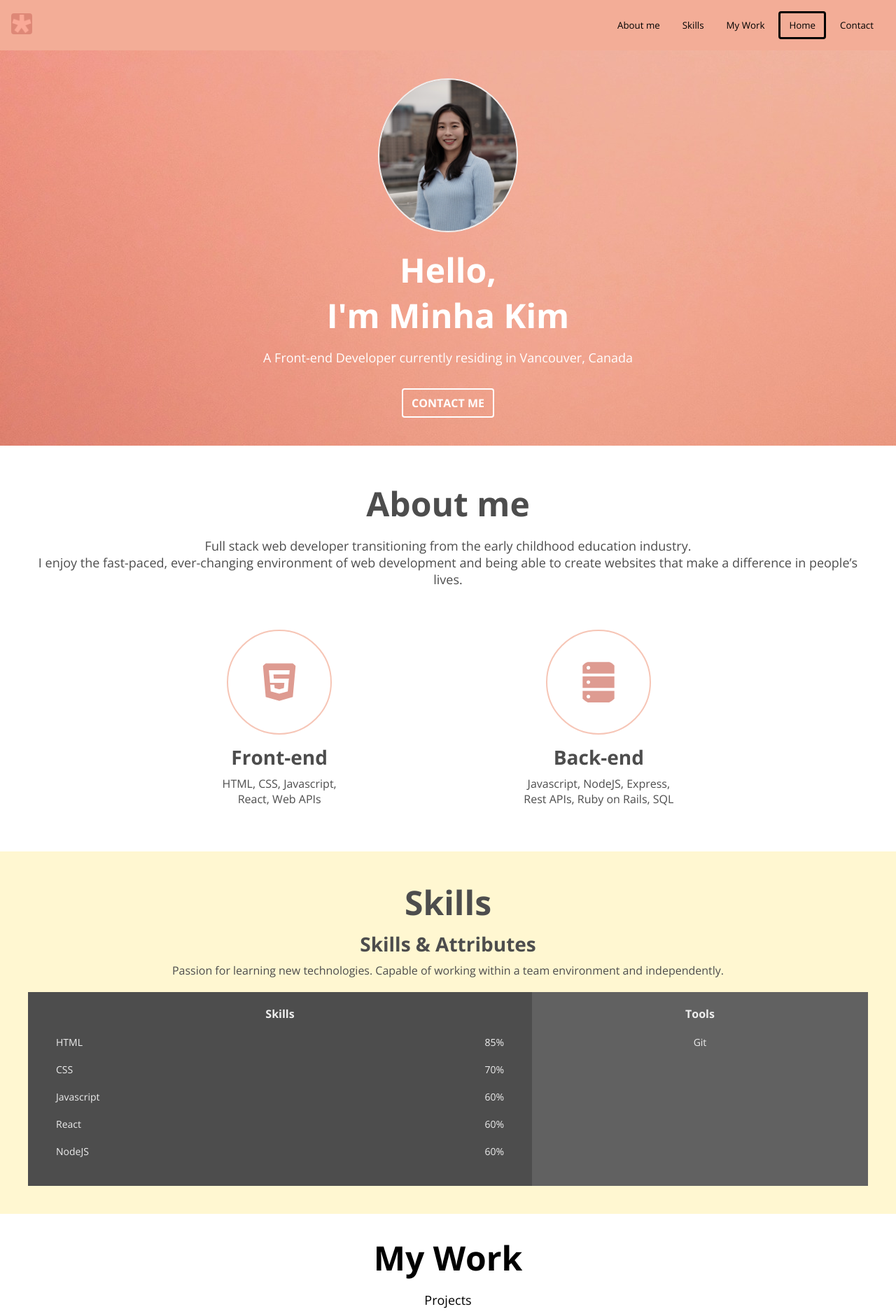
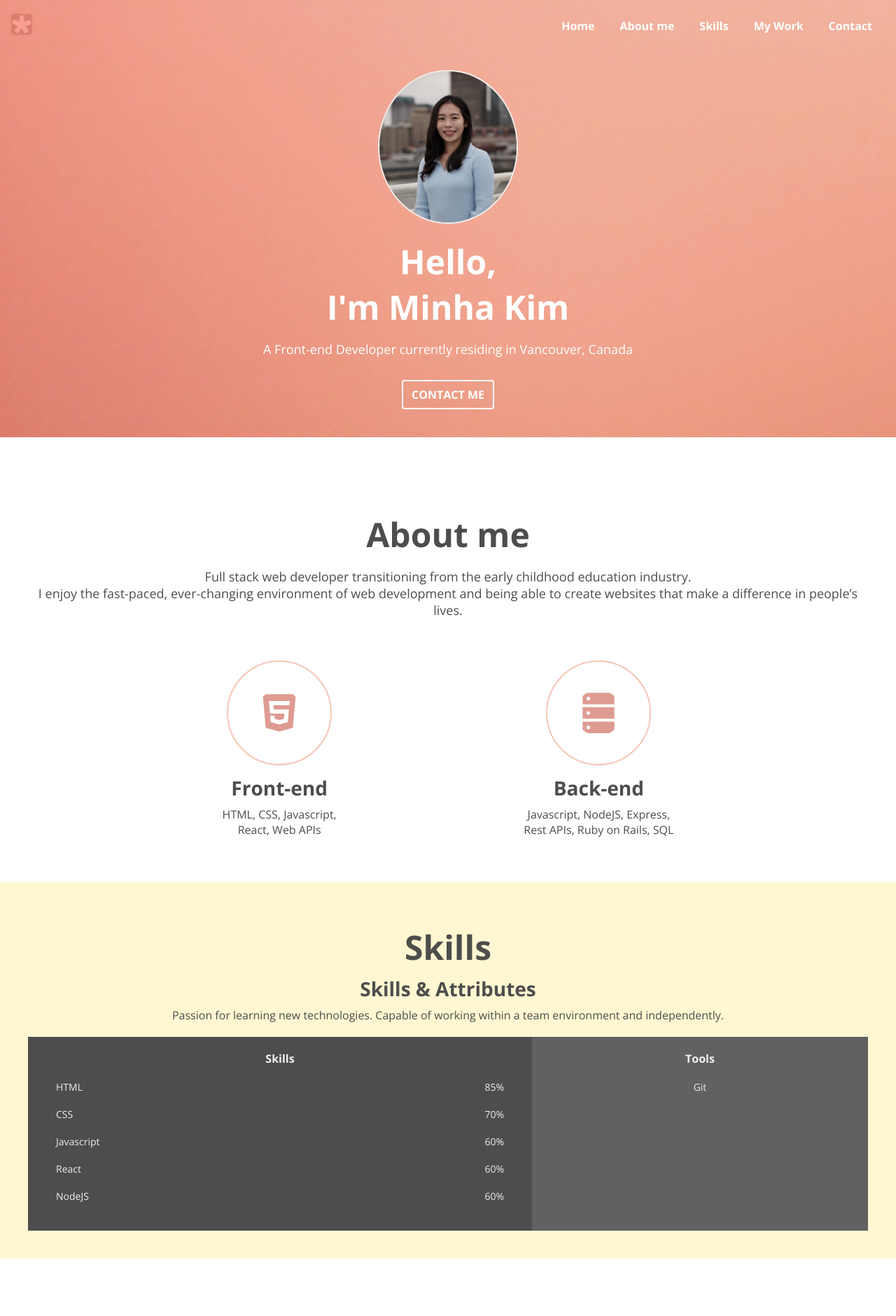
Before and after one commit to minha0817/Portfolio, a React (Create React App) app: page / in a window 1280 px wide. Shown: the top 1881 px of the page at 70% size. Built offline with nearby package versions, Linux system fonts and the light colour scheme.

Commit message:
CSS : update styling

```diff
--- a/src/components/Nav.js
+++ b/src/components/Nav.js
@@ -5,16 +5,18 @@ import { GiHamburgerMenu } from "react-icons/gi";
 
 export default function Nav() {
 
-  const [isNavExpanded, SetisNavExpanded] = useState(false);
+  const [isNavExpanded, setIsNavExpanded] = useState(false);
+  const [isBtnActive, setIsBtnActive] = useState(false);
 
   const handleNav = () => {
-    SetisNavExpanded(!isNavExpanded)
+    setIsNavExpanded(!isNavExpanded)
   };
+
 
   const handleClickScroll = (id) => {
     const element  = document.getElementById(id);
     if(element) {
-      element.scrollIntoView({ behavior: 'smooth' });
+      element.scrollIntoView({ behavior: 'smooth'});
     }
   };
 
@@ -27,10 +29,10 @@ export default function Nav() {
       </div>
       <div className={isNavExpanded? "navbar__menu expanded" : "navbar__menu"}>
         <ul className="navbar__menu">
+          <button className="navbar__menu__item" onClick={() => {handleClickScroll('home')}}>Home</button>
           <button className="navbar__menu__item" onClick={() => {handleClickScroll('about')}}>About me</button>
           <button className="navbar__menu__item" onClick={() => {handleClickScroll('skills')}}>Skills</button>
           <button className="navbar__menu__item" onClick={() => {handleClickScroll('mywork')}}>My Work</button>
-          <button className="navbar__menu__item active" onClick={() => {handleClickScroll('home')}}>Home</button>
           <button className="navbar__menu__item" onClick={() => {handleClickScroll('contact')}}>Contact</button>
         </ul>
       </div>
--- a/src/styles/about.css
+++ b/src/styles/about.css
@@ -1,3 +1,7 @@
+#about {
+  padding-top: 40px;
+}
+
 .about__title,
 .about__description {
   color: var(--color-dark-grey);
--- a/src/styles/home.css
+++ b/src/styles/home.css
@@ -1,7 +1,7 @@
 #home {
   background-image: url("../pics/background.jpeg");
   text-align: center;
-  padding: 40px;
+  padding: 100px 40px 40px 40px;
 }
 
 .home__picture {
--- a/src/styles/mywork.css
+++ b/src/styles/mywork.css
@@ -1,3 +1,6 @@
+#mywork {
+  padding-top: 40px;
+}
 
 .mywork__title {
   margin-top: 30px;
--- a/src/styles/nav.css
+++ b/src/styles/nav.css
@@ -3,8 +3,11 @@
   justify-content: space-between;
   align-items: center;
   color: var(--color-white);
-  background-color: #f3ad97;
+  background-color: transparent;
   padding: 0 16px;
+  position: fixed;
+  width: 100%;
+  z-index: 1;
 }
 
 
@@ -34,15 +37,16 @@
   margin: 0 4px;
   padding: 8px 12px;
   cursor: pointer;
+  color: var(--color-white);
+  font-weight: var(--weight-semi-bold);
+  font-size: var(--font-small);
   border-radius: var(--size-border-radius);
-}
-
-.navbar__menu__item.active {
-  border-style: solid;
+  border: 2px solid transparent;
 }
 
 .navbar__menu__item:hover {
   background-color: var(--color-dark-pink);
+  border-color: var(--color-white);
 }
 
 .navbar__toggle-btn {
--- a/src/styles/skill.css
+++ b/src/styles/skill.css
@@ -1,6 +1,6 @@
 #skills{
   background-color: var(--color-yellow);
-  padding: 40px;
+  padding: 60px 40px 40px 40px;
 }
 
 .skill__title,
```
